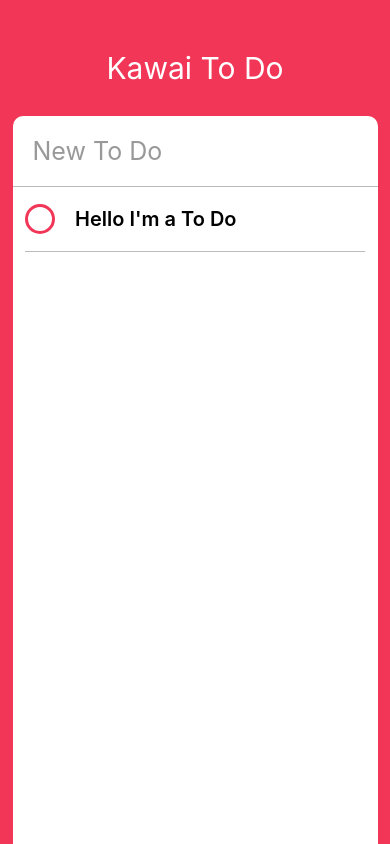
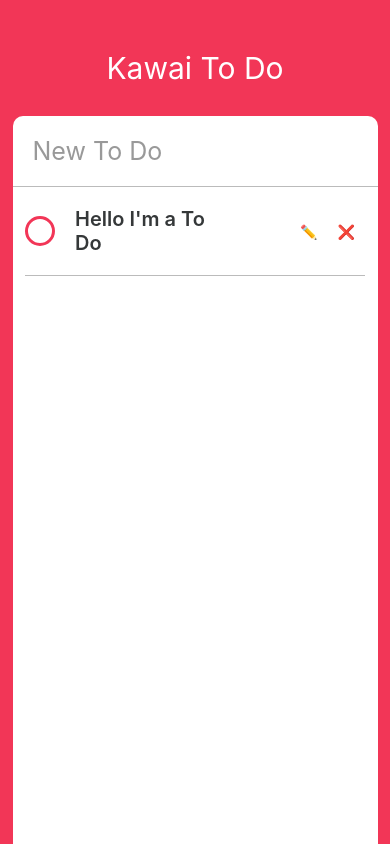
Before and after one commit to leeduyoung/kawai-todo, a React Native app: screen / in a window 390 px wide. Built offline with nearby package versions, Linux system fonts and the light colour scheme.

Commit message:
작업중

```diff
--- a/App.js
+++ b/App.js
@@ -34,7 +34,7 @@
             autoCorrect={false}
           />
           <ScrollView contentContainerStyle={styles.toDos}>
-            <ToDo />
+            <ToDo text={"Hello I'm a To Do"}/>
           </ScrollView>
         </View>
       </View>
--- a/ToDo.js
+++ b/ToDo.js
@@ -1,22 +1,83 @@
 import React, { Component } from "react";
-import { View, Text, TouchableOpacity, StyleSheet, Dimensions } from "react-native";
+import {
+  View,
+  Text,
+  TouchableOpacity,
+  StyleSheet,
+  Dimensions,
+  TextInput
+} from "react-native";
 
 const { height, width } = Dimensions.get("window");
 
 export default class ToDo extends Component {
   state = {
     isEditing: false,
-        isCompleted: false
+    isCompleted: false,
+    toDoValue: ""
   };
 
   render() {
-        const { isCompleted } = this.state;
+    const { isCompleted, isEditing, toDoValue } = this.state;
+    const { text } = this.props;
     return (
       <View style={styles.container}>
+        <View style={styles.column}>
           <TouchableOpacity onPress={this._toggleComplete}>
-                    <View style={[styles.circle, isCompleted ? styles.completedCircle : styles.uncompletedCircle]} />
+            <View
+              style={[
+                styles.circle,
+                isCompleted ? styles.completedCircle : styles.uncompletedCircle
+              ]}
+            />
           </TouchableOpacity>
-                <Text style={styles.text}>Hello I'm a To Do</Text>
+          {isEditing ? (
+            <TextInput
+              style={[
+                styles.input,
+                styles.text,
+                isCompleted ? styles.completedText : styles.uncompletedText
+              ]}
+              value={toDoValue}
+              multiline={true}
+              onChangeText={this._controllInput}
+              returnKeyType={"done"}
+              autoCorrect={false}
+              onBlur={this._finishEditing}
+            />
+          ) : (
+            <Text
+              style={[
+                styles.text,
+                isCompleted ? styles.completedText : styles.uncompletedText
+              ]}
+            >
+              {text}
+            </Text>
+          )}
+        </View>
+        {isEditing ? (
+          <View style={styles.actions}>
+            <TouchableOpacity onPress={this._finishEditing}>
+              <View style={styles.actionContainer}>
+                <Text style={styles.actionsText}>✅</Text>
+              </View>
+            </TouchableOpacity>
+          </View>
+        ) : (
+          <View style={styles.actions}>
+            <TouchableOpacity onPress={this._startEditing}>
+              <View style={styles.actionContainer}>
+                <Text style={styles.actionsText}>✏️</Text>
+              </View>
+            </TouchableOpacity>
+            <TouchableOpacity>
+              <View style={styles.actionContainer}>
+                <Text style={styles.actionsText}>❌</Text>
+              </View>
+            </TouchableOpacity>
+          </View>
+        )}
       </View>
     );
   }
@@ -24,9 +85,29 @@
     this.setState(prevState => {
       return {
         isCompleted: !prevState.isCompleted
-            }
-        })
-    }
+      };
+    });
+  };
+
+  _startEditing = () => {
+    const { text } = this.props;
+    this.setState({
+      isEditing: true,
+      toDoValue: text
+    });
+  };
+
+  _finishEditing = () => {
+    this.setState({
+      isEditing: false
+    });
+  };
+
+  _controllInput = text => {
+    this.setState({
+      toDoValue: text
+    });
+  };
 }
 
 const styles = StyleSheet.create({
@@ -35,7 +116,8 @@
     borderBottomColor: "#bbb",
     borderBottomWidth: StyleSheet.hairlineWidth,
     flexDirection: "row",
-        alignItems: "center"
+    alignItems: "center",
+    justifyContent: "space-between"
   },
   circle: {
     width: 30,
@@ -55,5 +137,29 @@
     fontWeight: "600",
     fontSize: 20,
     marginVertical: 20
+  },
+  completedText: {
+    color: "#bbb",
+    textDecorationLine: "line-through"
+  },
+  uncompletedText: {
+    color: "#353839"
+  },
+  column: {
+    flexDirection: "row",
+    alignItems: "center",
+    width: width / 2,
+    justifyContent: "space-between"
+  },
+  actions: {
+    flexDirection: "row"
+  },
+  actionContainer: {
+    marginVertical: 10,
+    marginHorizontal: 10
+  },
+  input: {
+    marginVertical: 15,
+    width: width / 2
   }
 });
```
Lines whose indentation alone changed are shown as unchanged.
